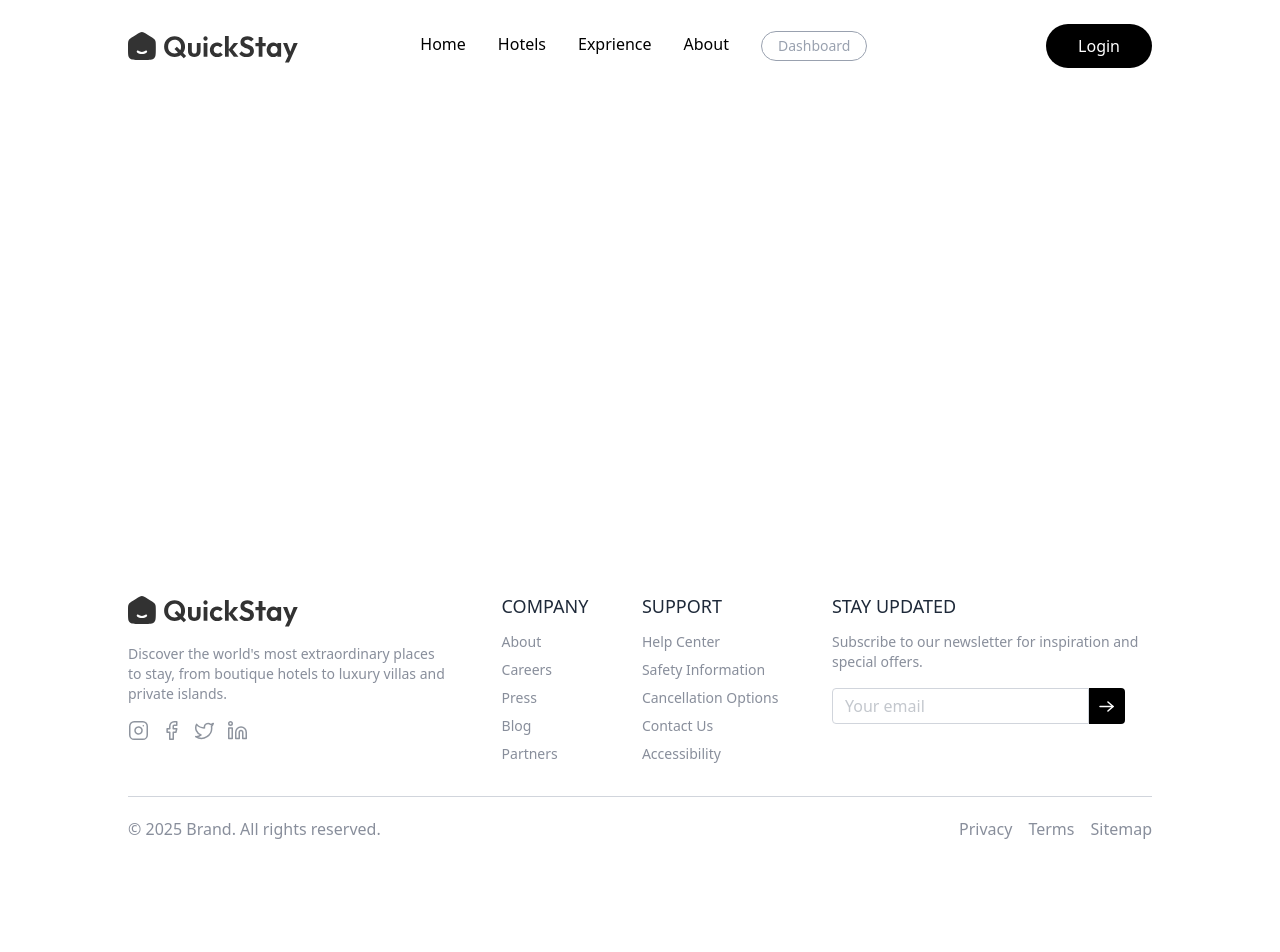
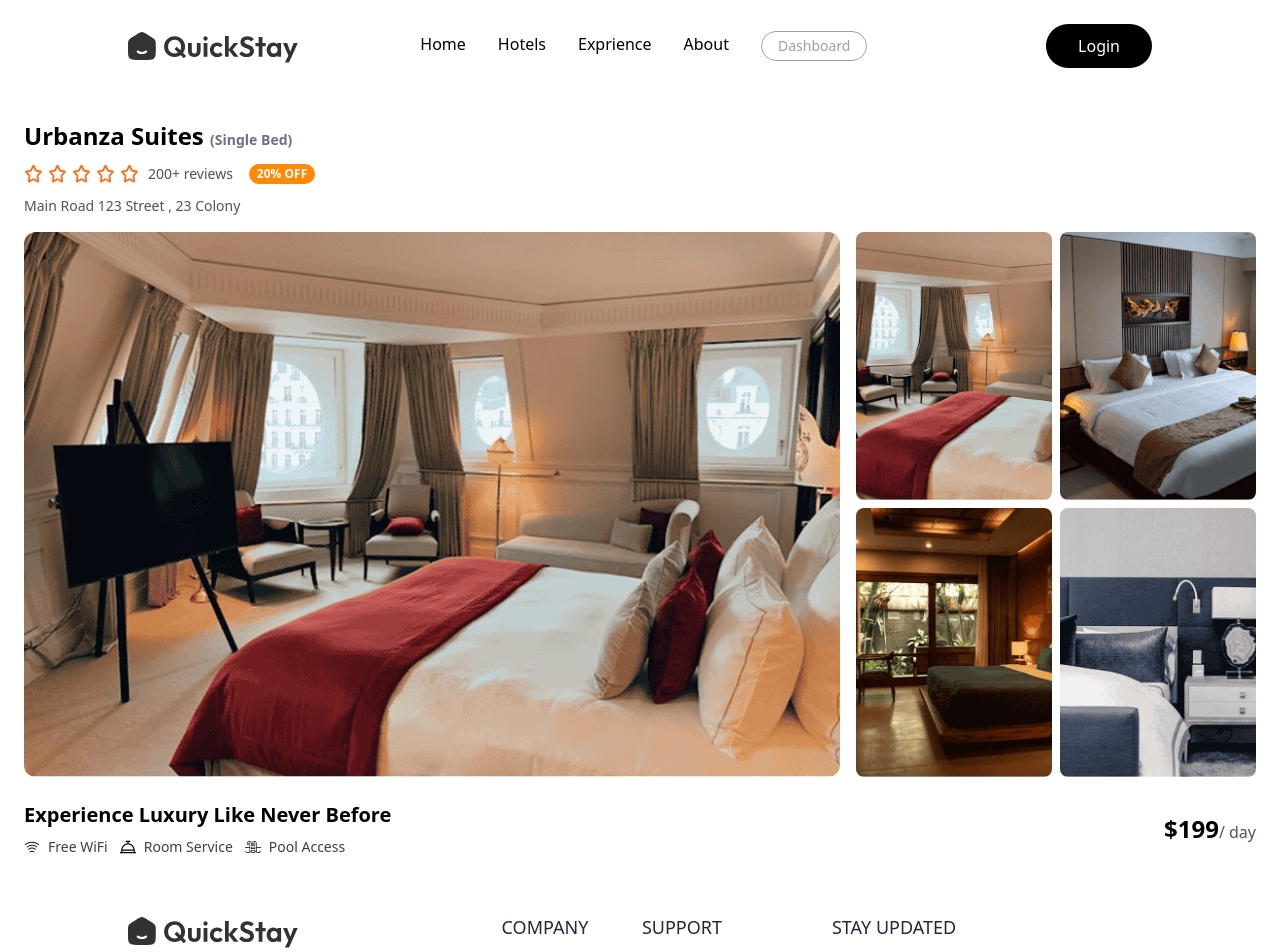
Before and after one commit to sankar636/Hotel-Booking, a React (Vite) app in the folder client/: page /rooms/67f763d8197ac559e4089b7a in a window 1280 px wide. Shown: the top 952 px of the page. Before the commit the page ends 861 px from the top, so only its background shows below. Built offline with nearby package versions, Linux system fonts and the light colour scheme.

Commit message:
Add RoomDetails page and RoomDetailsCard component; update routing and enhance HotelRoomCard with navigation

```diff
--- a/client/src/App.jsx
+++ b/client/src/App.jsx
@@ -5,6 +5,7 @@ import Navbar from './components/Navbar.jsx'
 import Home from './pages/Home.jsx'
 import Footer from './components/Footer.jsx'
 import Allrooms from './pages/Allrooms.jsx'
+import RoomDetails from './pages/RoomDetails.jsx'
 
 const App = () => {
   const isOwnerPath = useLocation().pathname.includes('owner')
@@ -15,6 +16,7 @@ const App = () => {
       <Routes>
         <Route path='/' element={<Home/>}/>
         <Route path='/rooms' element={<Allrooms/>}/>
+        <Route path='/rooms/:id' element={<RoomDetails/>}/>
       </Routes>
       </div>
       <Footer/>
--- a/client/src/components/HotelRoomCard.jsx
+++ b/client/src/components/HotelRoomCard.jsx
@@ -1,15 +1,21 @@
 import React from 'react';
-import { assets, testimonials } from '../assets/assets.js';
+import { assets, testimonials, facilityIcons } from '../assets/assets.js';
 import StarIcon from './StarIcon.jsx';
+import { useNavigate } from 'react-router-dom';
 
 const HotelRoomCard = ({ room }) => {
+    // console.log(room);
+    const navigate = useNavigate()
+
     return (
-        <div className="flex flex-col md:flex-row max-w-3xl rounded-2xl shadow-md overflow-hidden bg-white my-4 w-full">
+        <div className="flex flex-col md:flex-row max-w-3xl rounded-2xl shadow-md overflow-hidden bg-white my-4 w-full cursor-pointer"
+        onClick={() => {navigate(`/rooms/${room._id}`); scrollTo(0,0)}}
+        >
             {/* Room Image */}
             <img
                 src={room.images[0]}
                 alt="Room Image"
-                className="w-full md:w-1/2 h-60 md:h-auto object-cover"
+                className="w-full md:w-1/2 h-60 md:h-auto object-cover cursor-pointer"
             />
 
             {/* Details Section */}
@@ -37,18 +43,12 @@ const HotelRoomCard = ({ room }) => {
 
                     {/* Facilities */}
                     <div className="flex flex-wrap gap-3 mt-2">
-                        <div className="flex items-center gap-2">
-                            <img src={assets.freeWifiIcon} alt="WiFi" className="w-4 h-4" />
-                            <label className="text-sm text-gray-700">free wifi</label>
-                        </div>
-                        <div className="flex items-center gap-2">
-                            <img src={assets.freeBreakfastIcon} alt="Breakfast" className="w-4 h-4" />
-                            <label className="text-sm text-gray-700">free breakfast</label>
-                        </div>
-                        <div className="flex items-center gap-2">
-                            <img src={assets.roomServiceIcon} alt="Room Service" className="w-4 h-4" />
-                            <label className="text-sm text-gray-700">room service</label>
-                        </div>
+                        {room.amenities.map((items, index) => (
+                            <div className="flex items-center gap-2" key={index}>
+                                <img src={facilityIcons[items]} alt={items} className="w-4 h-4"/>
+                                <label className="text-sm text-gray-700">{items}</label>
+                            </div>
+                        ))}
                     </div>
                 </div>
 
--- /dev/null
+++ b/client/src/components/RoomDetailsCard.jsx
@@ -0,0 +1,78 @@
+import React, { useEffect, useState } from "react";
+import { facilityIcons, testimonials } from "../assets/assets";
+import StarIcon from "./StarIcon";
+
+const RoomDetailsCard = ({ room }) => {
+    const [mainImage, setMainImage] = useState(room.images[0]);
+
+    return (
+        <div className="p-6 max-w-7xl mx-auto">
+            {/* Room Title and Reviews */}
+            <div className="mb-4">
+                <h1 className="text-2xl font-semibold">
+                    {room.hotel.name} <span className="text-sm text-gray-500">({room.roomType})</span>
+                </h1>
+                <div className="flex items-center gap-2 my-3">
+                    <div className="flex items-center gap-1">
+                        {Array(5).fill(0).map((_, index) => (
+                            <StarIcon key={index} filled={testimonials.rating > index} />
+                        ))}
+                    </div>
+                    <p className="text-sm text-gray-600">200+ reviews</p>
+                    <span className="ml-2 bg-orange-400 text-white text-xs font-bold px-2 py-0.5 rounded-full">20% OFF</span>
+                </div>
+                <div className="text-sm text-gray-600 mt-1">
+                    {room.hotel.address}
+                </div>
+            </div>
+
+            {/* Room Images */}
+            <div className="grid grid-cols-3 gap-4">
+                <div className="col-span-2">
+                    <img
+                        src={mainImage}
+                        alt="Main Room Image"
+                        className="w-full h-full object-cover rounded-xl"
+                    />
+                </div>
+                <div className="grid grid-cols-2 grid-rows-2 gap-2">
+                    {room.images.map((img, index) => (
+                        <img
+                            key={index}
+                            src={img}
+                            alt={`Room Image ${index + 1}`}
+                            className="w-full h-full object-cover rounded-lg cursor-pointer"
+                            onClick={() => setMainImage(img)}
+                        />
+                    ))}
+                </div>
+
+            </div>
+
+            {/* Room Amenities and Price */}
+            <div className="mt-6 flex justify-between items-center">
+                <div>
+                    <h2 className="text-xl font-semibold mb-2">Experience Luxury Like Never Before</h2>
+                    <div className="flex flex-wrap gap-3 mt-2">
+                        {room.amenities.length > 0 ? (
+                            room.amenities.map((item, index) => (
+                                <div className="flex items-center gap-2" key={index}>
+                                    <img src={facilityIcons[item]} alt={item} className="w-4 h-4" />
+                                    <label className="text-sm text-gray-700">{item}</label>
+                                </div>
+                            ))
+                        ) : (
+                            <p className="text-sm text-gray-500">No amenities available</p>
+                        )}
+                    </div>
+                </div>
+                <div className="text-2xl font-bold">
+                    ${room.pricePerNight}
+                    <span className="text-base font-medium text-gray-600">/ day</span>
+                </div>
+            </div>
+        </div>
+    );
+};
+
+export default RoomDetailsCard;
--- a/client/src/pages/AllRooms.jsx
+++ b/client/src/pages/AllRooms.jsx
@@ -41,7 +41,7 @@ const Allrooms = () => {
 
       {/* Show More Button */}
       <div className="flex justify-center items-center mt-8">
-        <button className="px-4 py-2 bg-blue-300 rounded-3xl hover:bg-blue-500 transition text-white">
+        <button className="px-4 py-2 bg-blue-400 rounded-3xl hover:bg-blue-500 transition text-white">
           Show More
         </button>
       </div>
--- /dev/null
+++ b/client/src/pages/RoomDetails.jsx
@@ -0,0 +1,23 @@
+import React, { useEffect, useState } from 'react'
+import { useParams } from 'react-router-dom'
+import { roomsDummyData } from '../assets/assets'
+import RoomDetailsCard from '../components/RoomDetailsCard'
+
+const RoomDetails = () => {
+    const {id} = useParams()
+
+    const [room, setRoom] = useState(null)
+    // const [mainImage, setMainImage] = useState(null)
+
+    useEffect(() => {
+        const room = roomsDummyData.find(room => room._id === id)
+        room && setRoom(room)
+    },[])
+  return room && (
+    <div className='pt-24'>
+        <RoomDetailsCard room={room}/>
+    </div>
+  )
+}
+
+export default RoomDetails
```
